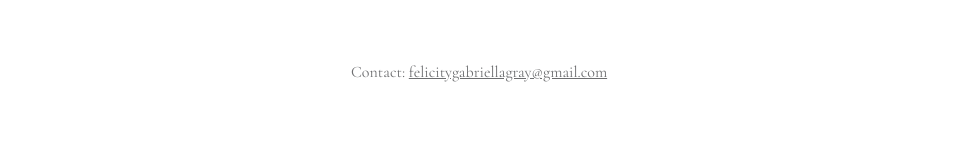
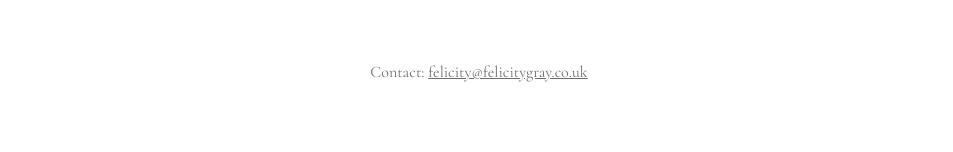
Before and after one commit to KimbaGray/fg-website, a React (Create React App) app: page /about in a window 1280 px wide. Shown: the part 392-544 px from the top of the page, without its empty margins (161-1114 px from the left). Built offline with nearby package versions, Linux system fonts and the light colour scheme.

Commit message:
updated email address in about

```diff
--- a/package.json
+++ b/package.json
@@ -6,6 +6,7 @@
     "@testing-library/jest-dom": "^4.2.4",
     "@testing-library/react": "^9.5.0",
     "@testing-library/user-event": "^7.2.1",
+    "mdbreact": "^4.27.0",
     "node-fetch": "^2.6.1",
     "object-path": ">=0.11.5",
     "react": "^16.13.1",
--- a/src/components/About.jsx
+++ b/src/components/About.jsx
@@ -26,8 +26,8 @@ class About extends Component {
         </p>
         <p className="inquiries">
           Contact:{" "}
-          <a href="mailto:felicitygabriellagray@gmail.com">
-            felicitygabriellagray@gmail.com
+          <a href="mailto:felicity@felicitygray.co.uk">
+            felicity@felicitygray.co.uk
           </a>
         </p>
         <div className="spacerDiv"></div>
--- a/src/components/Header.jsx
+++ b/src/components/Header.jsx
@@ -4,7 +4,7 @@ import { Link } from "react-router-dom";
 import "../styles/Header.css";
 import ScrollToTopBtn from "../utils/scrollToTopBtn";
 
-class Navigation extends Component {
+class Header extends Component {
   render() {
     return (
       <div className="customNav">
@@ -17,4 +17,4 @@ class Navigation extends Component {
   }
 }
 
-export default Navigation;
+export default Header;
```
Also changed, not shown: 1 other file (tests, documents, lock files or other folders).
